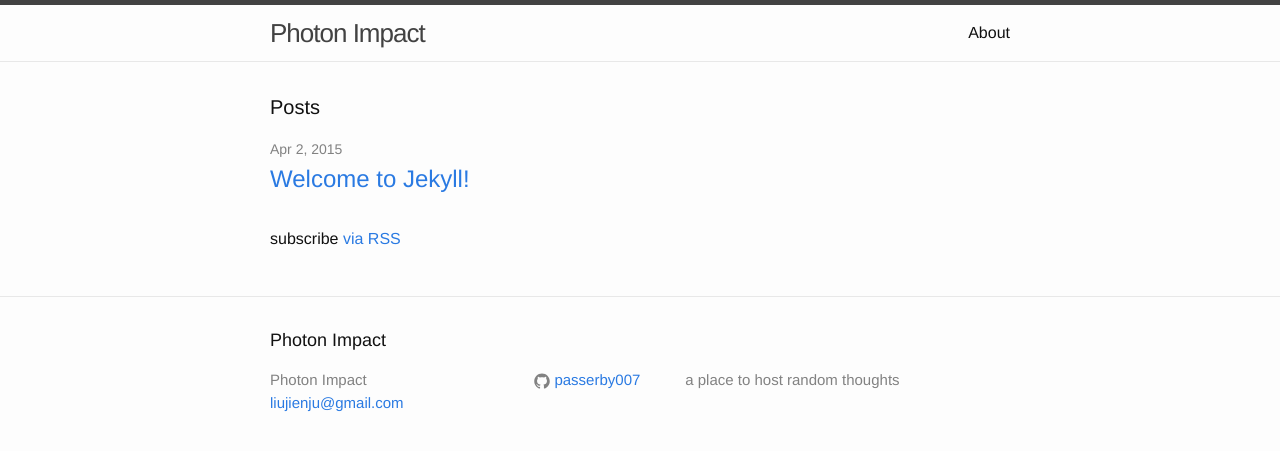
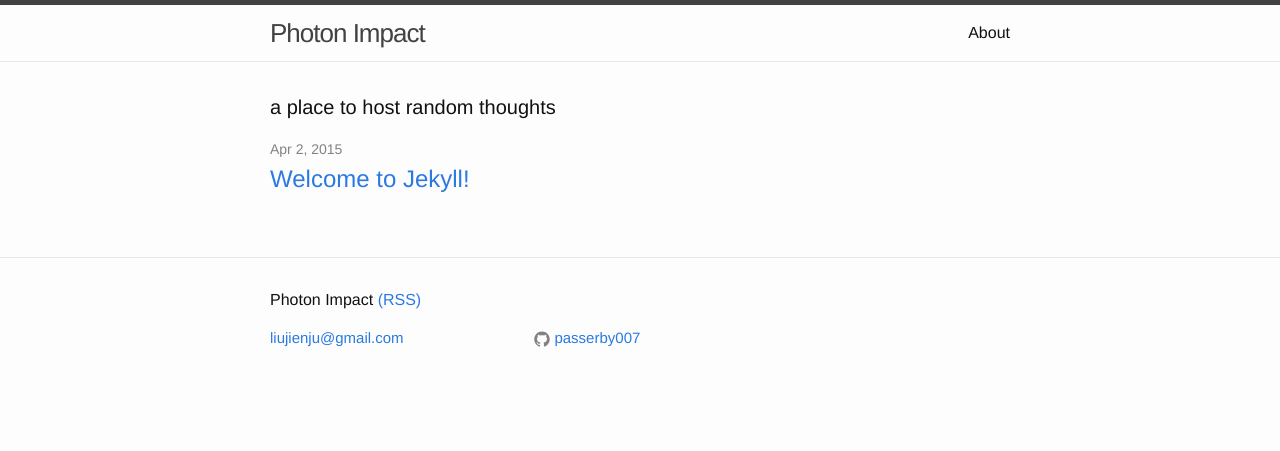
Before and after one commit to passerby007/photon-impact, a Jekyll site: the page built from index.html, in a window 1280 px wide. Shown: the top 451 px of the page. Built offline with Jekyll 4.4.1, drawn with Linux system fonts in a browser that asks for light colours.

Commit message:
update site theme a bit
update the layout, and a bit adjustment to font

```diff
--- a/_includes/footer.html
+++ b/_includes/footer.html
@@ -2,12 +2,14 @@
 
   <div class="wrapper">
 
-    <h2 class="footer-heading">{{ site.title }}</h2>
+    <div class="footer-heading">
+        {{ site.title }}
+        <a class="rss-subscribe" href="{{ "/feed.xml" | prepend: site.baseurl }}">(RSS)</a>
+        </div>
 
     <div class="footer-col-wrapper">
       <div class="footer-col  footer-col-1">
         <ul class="contact-list">
-          <li>{{ site.title }}</li>
           <li><a href="mailto:{{ site.email }}">{{ site.email }}</a></li>
         </ul>
       </div>
@@ -44,10 +46,6 @@
           {% endif %}
         </ul>
       </div>
-
-      <div class="footer-col  footer-col-3">
-        <p class="text">{{ site.description }}</p>
-      </div>
     </div>
 
   </div>
--- a/_sass/_layout.scss
+++ b/_sass/_layout.scss
@@ -97,7 +97,7 @@
 }
 
 .footer-heading {
-    font-size: 18px;
+    font-size: 16px;
     margin-bottom: $spacing-unit / 2;
 }
 
--- a/index.html
+++ b/index.html
@@ -4,7 +4,7 @@ layout: default
 
 <div class="home">
 
-  <h1 class="page-heading">Posts</h1>
+  <h1 class="page-heading">{{ site.description }}</h1>
 
   <ul class="post-list">
     {% for post in site.posts %}
@@ -18,6 +18,5 @@ layout: default
     {% endfor %}
   </ul>
 
-  <p class="rss-subscribe">subscribe <a href="{{ "/feed.xml" | prepend: site.baseurl }}">via RSS</a></p>
 
 </div>
```
